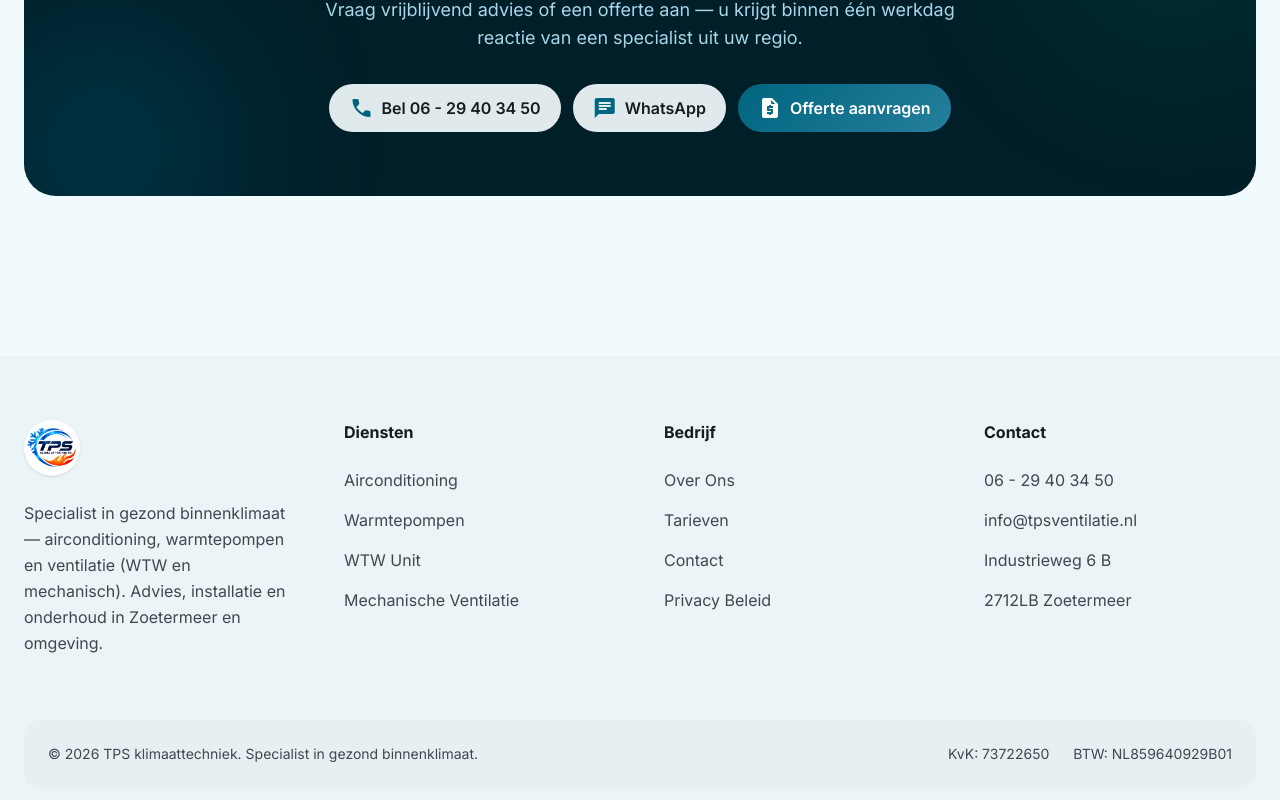
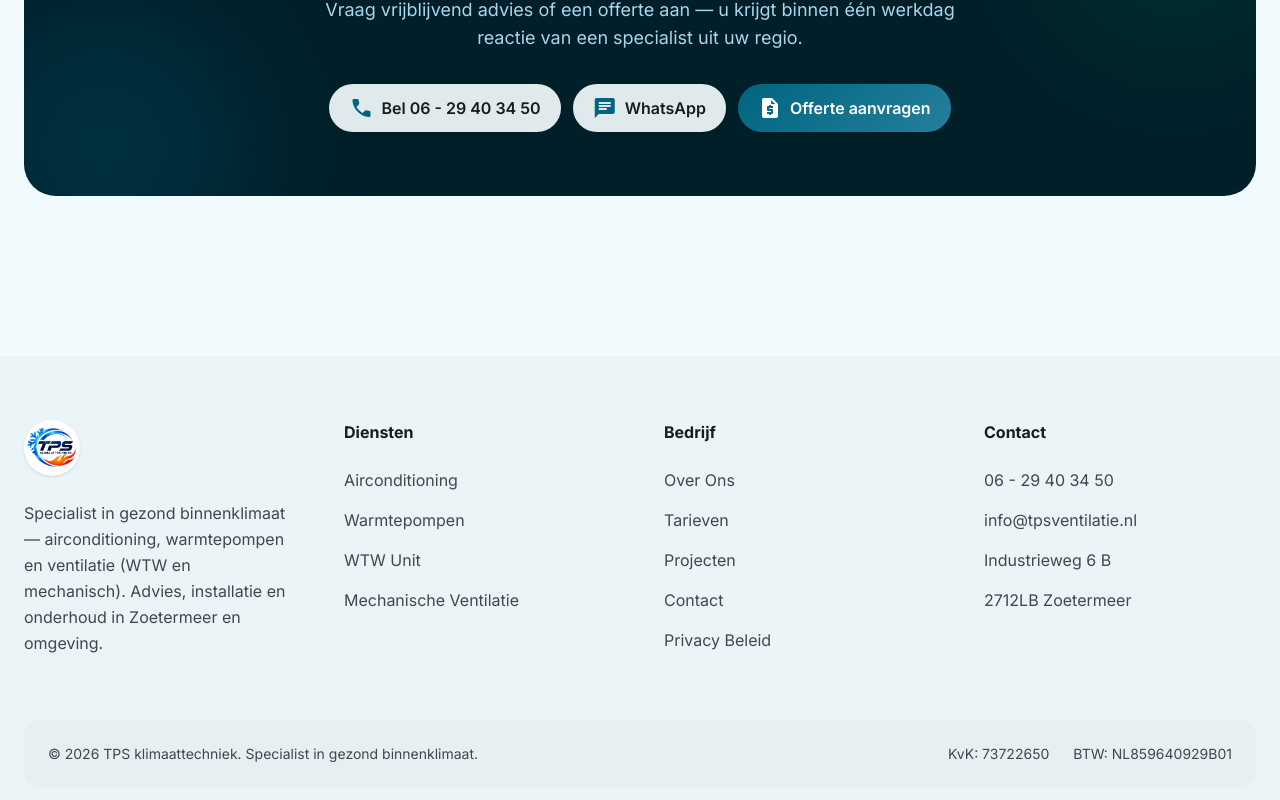
Before and after one commit to Zlodziejczyk/tps-ventilatie, a Next.js app: page / in a window 1280 px wide. Shown: the part 2945-3745 px from the top of the page. Built offline with nearby package versions, Linux system fonts and the light colour scheme.

Commit message:
feat(projecten): add Projecten link to footer Bedrijf column

```diff
--- a/components/Footer.tsx
+++ b/components/Footer.tsx
@@ -59,6 +59,11 @@
               </Link>
             </li>
             <li>
+              <Link href="/projecten" className="hover:text-primary transition-colors">
+                Projecten
+              </Link>
+            </li>
+            <li>
               <Link href="/contact" className="hover:text-primary transition-colors">
                 Contact
               </Link>
```
